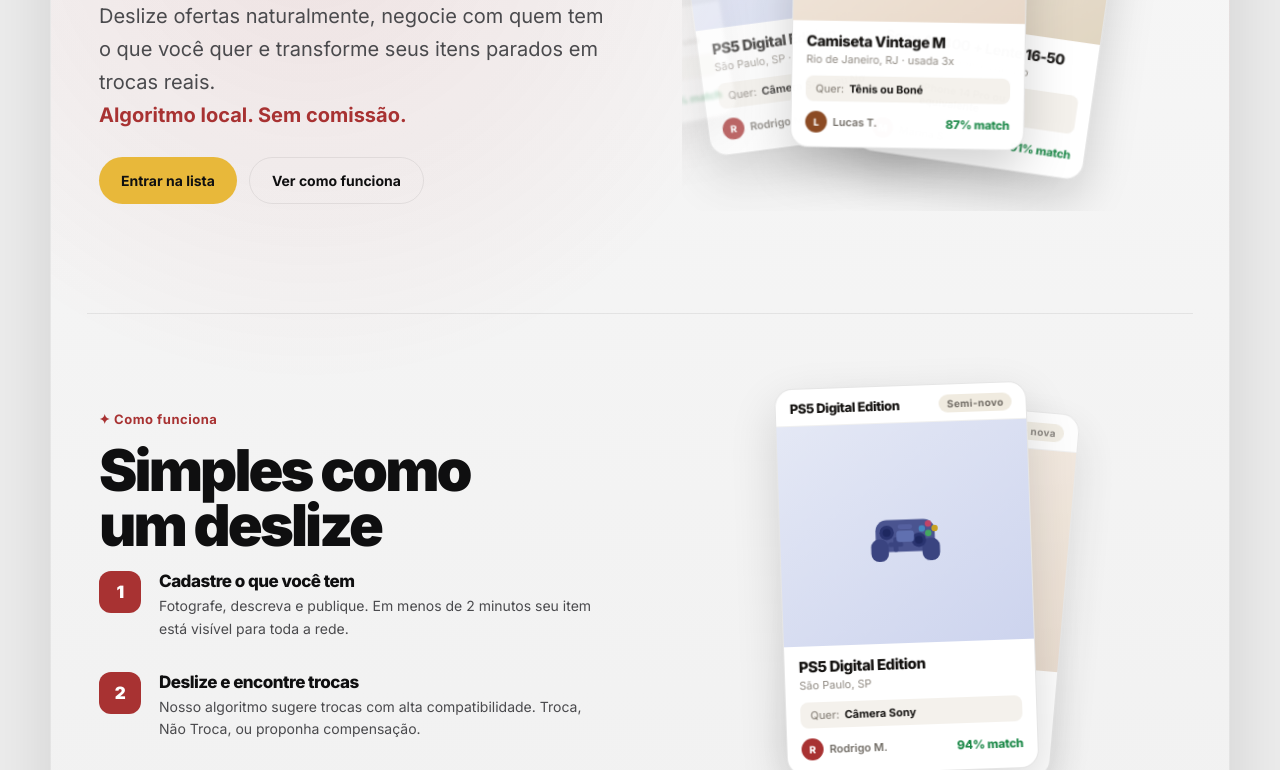
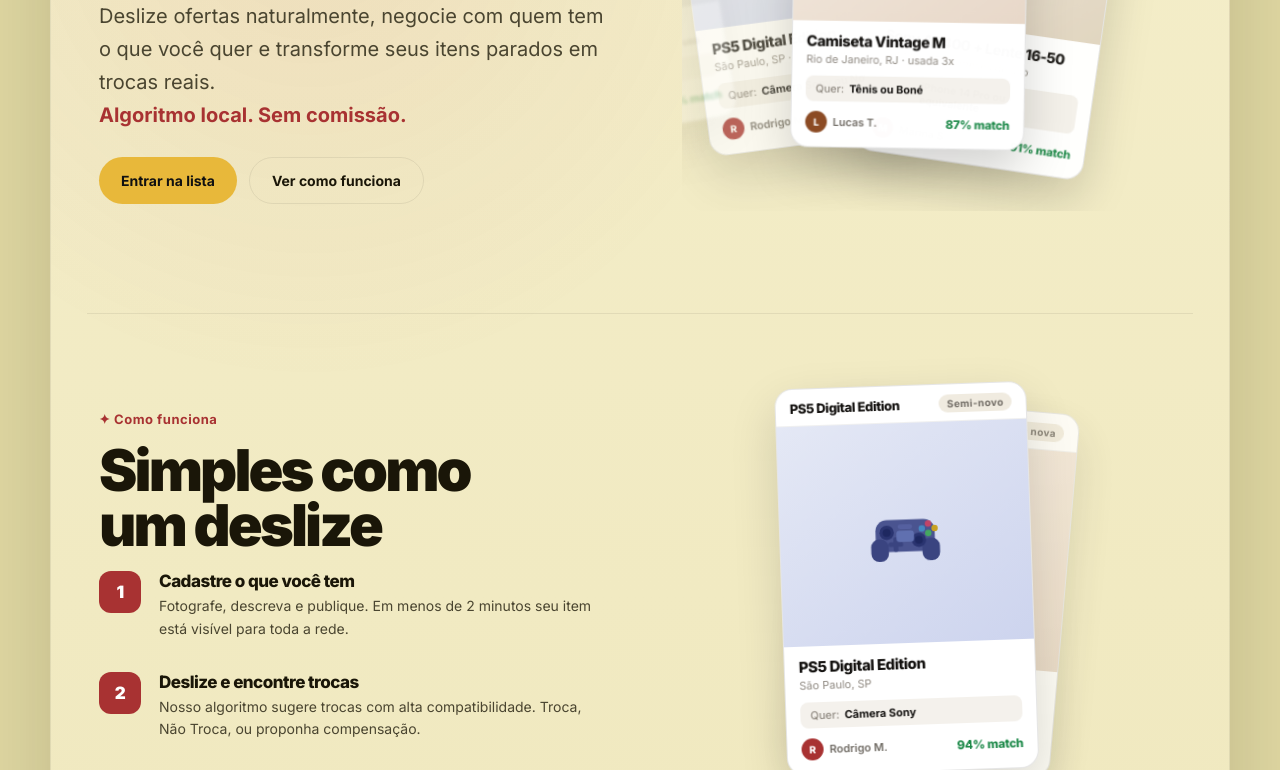
Before and after one commit to racostadf/dotrade-landing, a website: page index.html in a window 1280 px wide. Shown: the part 496-1266 px from the top of the page. Drawn offline with Linux system fonts and the light colour scheme.

Commit message:
Experiment: warm butter-yellow light mode background

```diff
--- a/index.html
+++ b/index.html
@@ -10,25 +10,25 @@
   <style>
     /* ── TOKENS ──────────────────────────────────────────────── */
     :root {
-      --page-bg:       #ececec;
-      --shell-bg:      radial-gradient(circle at 22% 18%, rgba(168,40,40,0.10), transparent 24%),
-                       linear-gradient(180deg, #f8f8f8 0%, #ededed 100%);
-      --shell-border:  rgba(0,0,0,0.06);
-      --text:          #0f0f10;
-      --sub:           #4a4a4d;
+      --page-bg:       #ddd5a0;
+      --shell-bg:      radial-gradient(circle at 22% 18%, rgba(168,40,40,0.08), transparent 24%),
+                       linear-gradient(180deg, #f5efcc 0%, #ede5b8 100%);
+      --shell-border:  rgba(0,0,0,0.07);
+      --text:          #1a1608;
+      --sub:           #4a4530;
       --accent:        #a83232;
       --accent2:       #d49b20;
       --green:         #1e8a4a;
-      --pill-bg:       #ffffff;
-      --pill-border:   rgba(0,0,0,0.06);
-      --pill-text:     #5b5b60;
-      --secondary-bg:  #ffffff;
+      --pill-bg:       rgba(255,255,255,0.70);
+      --pill-border:   rgba(0,0,0,0.08);
+      --pill-text:     #4a4530;
+      --secondary-bg:  rgba(255,255,255,0.70);
       --secondary-border: rgba(0,0,0,0.10);
-      --secondary-text:   #111111;
-      --feature-bg:    rgba(255,255,255,0.72);
+      --secondary-text:   #1a1608;
+      --feature-bg:    rgba(255,255,255,0.60);
       --feature-border: rgba(0,0,0,0.06);
-      --shadow:        0 22px 70px rgba(20,20,20,0.12);
-      --card-bg:       #fbf8f3;
+      --shadow:        0 22px 70px rgba(20,18,0,0.14);
+      --card-bg:       #fdf8e8;
       --card-sub:      #48423b;
       --divider:       rgba(0,0,0,0.07);
       --invert-bg:     #0f0f10;
```
